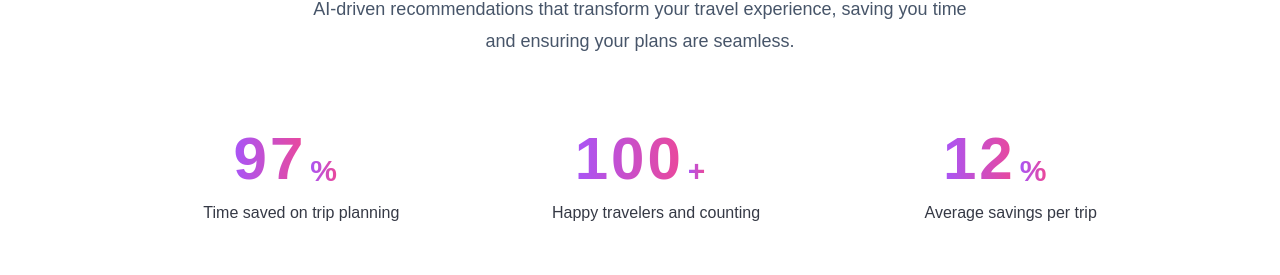
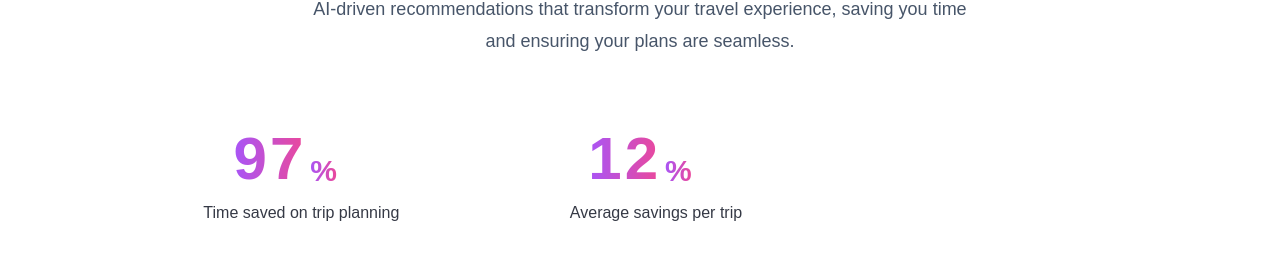
Before and after one commit to kevinvalenciaa/keylia-ai, a Next.js app: page / in a window 1280 px wide. Shown: the part 1499-1774 px from the top of the page. Built offline with nearby package versions, Linux system fonts and the light colour scheme; no server answers; a web font is replaced by a local one.

Commit message:
updated stats

```diff
--- a/src/components/sections/solution-stats.tsx
+++ b/src/components/sections/solution-stats.tsx
@@ -24,7 +24,7 @@ export function SolutionStats() {
           />
         </motion.div>
 
-        <motion.div
+        {/* <motion.div
           initial={{ opacity: 0, y: 20 }}
           whileInView={{ opacity: 1, y: 0 }}
           transition={{ duration: 0.5, delay: 0.2 }}
@@ -38,7 +38,7 @@ export function SolutionStats() {
             label="Happy travelers and counting"
             icon={<Users className="h-6 w-6" />}
           />
-        </motion.div>
+        </motion.div> */}
 
         <motion.div
           initial={{ opacity: 0, y: 20 }}
```
